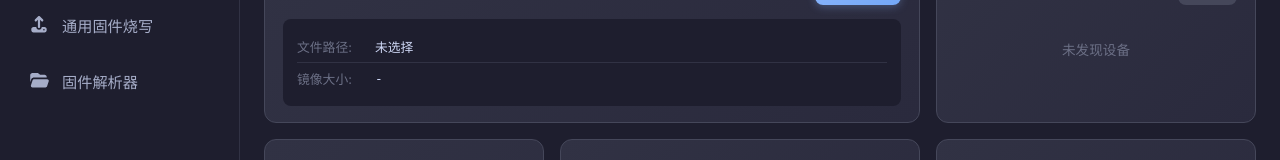
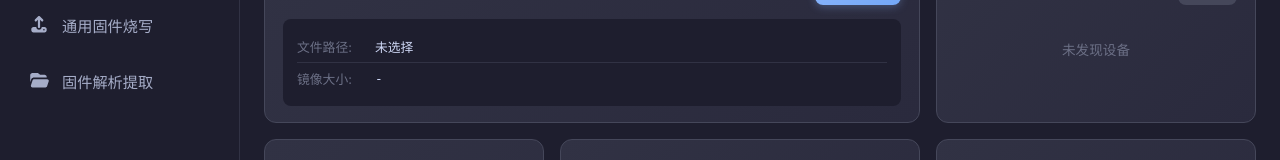
Before and after one commit to YuzukiTsuru/OpenixSuit, a React (Vite) app: page / in a window 1280 px wide. Shown: the part 177-337 px from the top of the page. Built offline with nearby package versions, Linux system fonts and the light colour scheme.

Commit message:
docs: 更新固件解析工具名称和描述
将"固件解析器"统一修改为"固件解析提取"，使名称更准确反映功能

```diff
--- a/src/Components/FirmwareLoader/FirmwareLoaderPage.tsx
+++ b/src/Components/FirmwareLoader/FirmwareLoaderPage.tsx
@@ -10,7 +10,7 @@ interface FirmwareLoaderPageProps {
 export const FirmwareLoaderPage: React.FC<FirmwareLoaderPageProps> = ({ onPartitionData, onImageLoaded }) => {
   return (
     <PageContainer
-      title="固件镜像解析器"
+      title="固件镜像解析提取"
       description="加载和解析 Allwinner 格式固件镜像，提取分区数据"
     >
       <FirmwareLoader onPartitionData={onPartitionData} onImageLoaded={onImageLoaded} />
--- a/src/main.tsx
+++ b/src/main.tsx
@@ -20,7 +20,7 @@ const tools: ToolItem[] = [
   },
   {
     id: 'firmware-loader',
-    name: '固件解析器',
+    name: '固件解析提取',
     icon: faFolderOpen,
     description: '加载和解析 Allwinner 格式固件镜像',
   },
```
